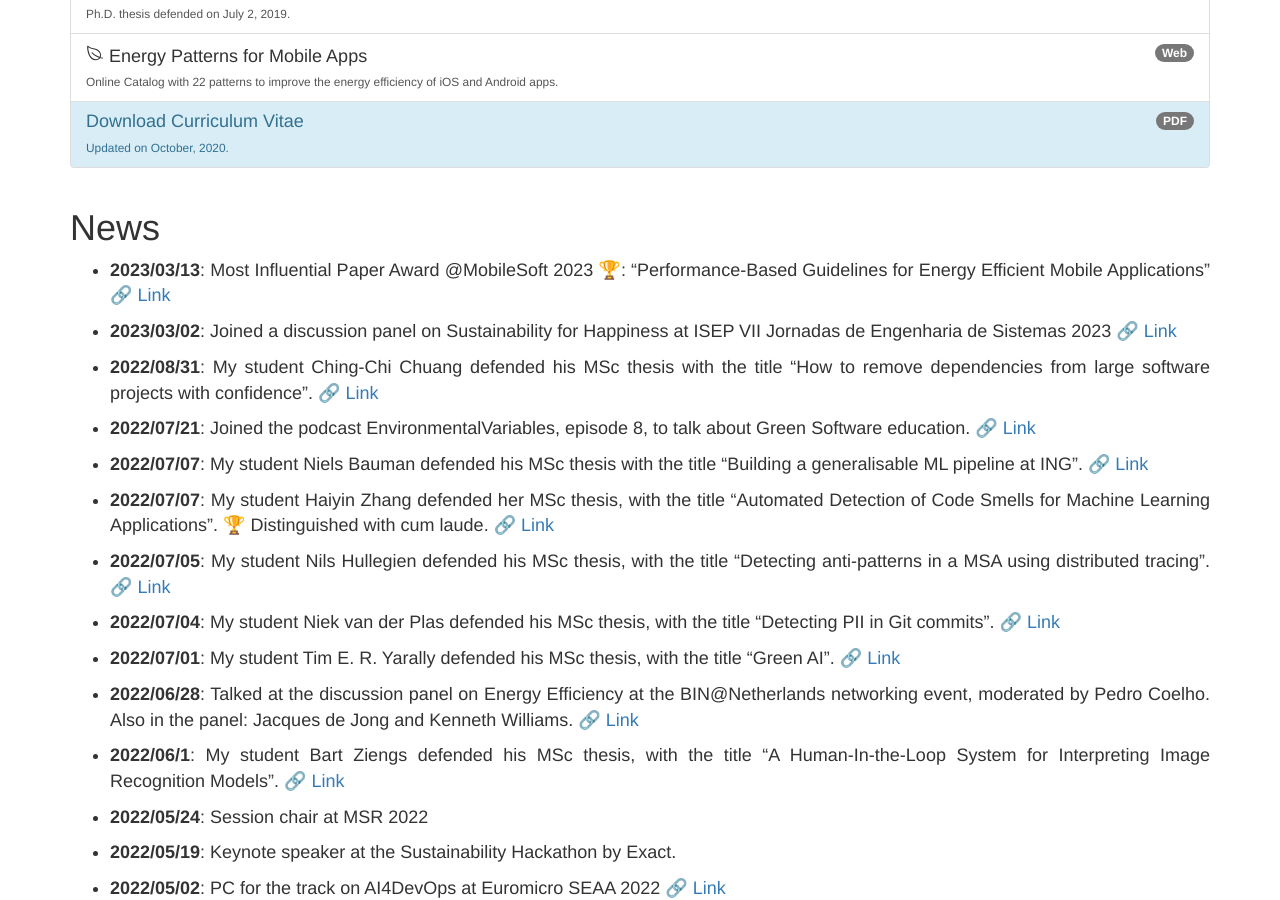
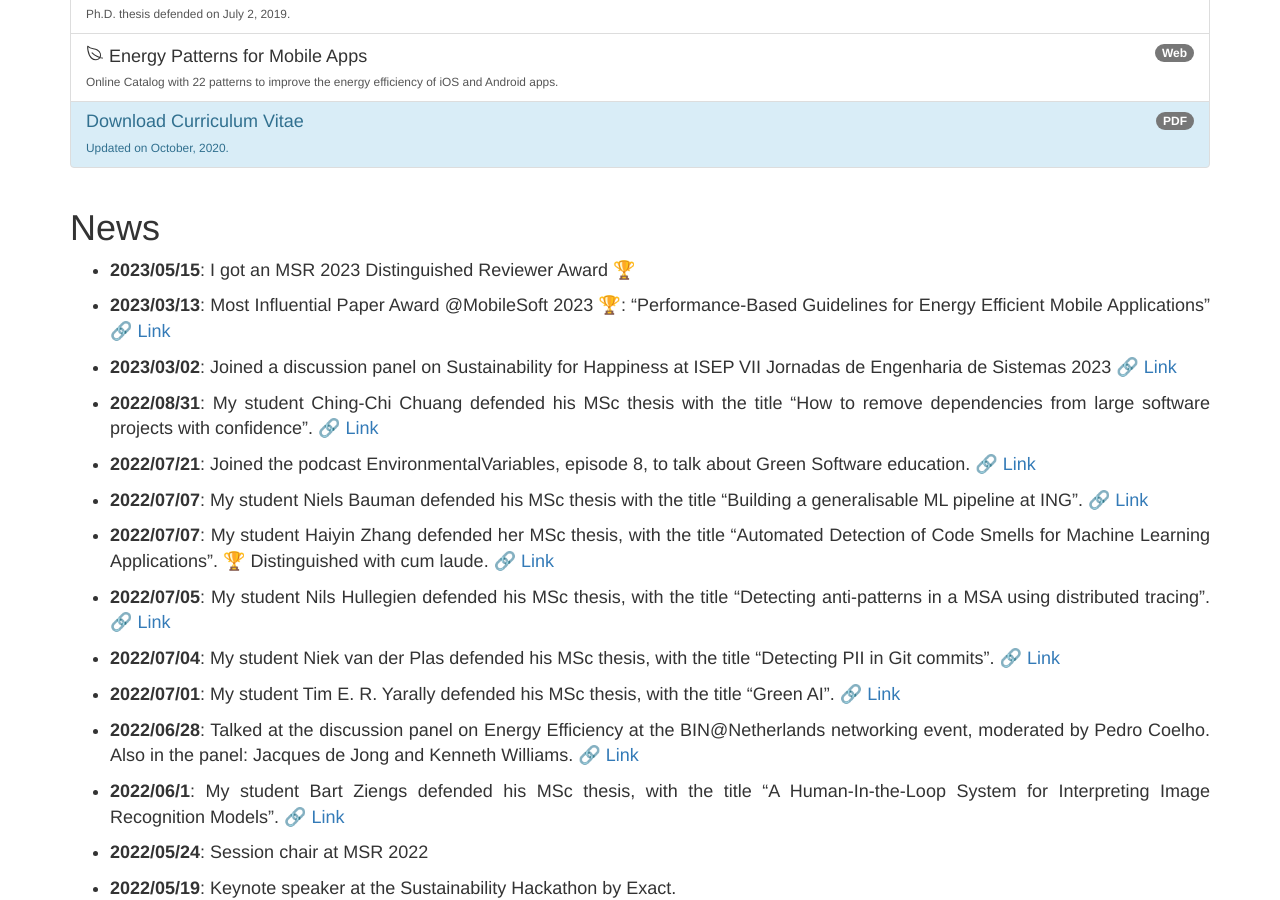
Before and after one commit to luiscruz/luiscruz.github.io, a Jekyll site: the page built from index.md, in a window 1280 px wide and 900 px high, scrolled down 553 px. Built offline with Jekyll 4.4.1, drawn with Linux system fonts in a browser that asks for light colours.

Commit message:
msr award

```diff
--- a/_data/updates.yml
+++ b/_data/updates.yml
@@ -1,3 +1,5 @@
+- msg: "I got an MSR 2023 Distinguished Reviewer Award 🏆"
+  date: "2023/05/15"
 - msg: "Most Influential Paper Award @MobileSoft 2023 🏆: \"Performance-Based Guidelines for Energy Efficient Mobile Applications\""
   link: "http://luiscruz.github.io/publications/2017-05-performance.html"
   date: 2023/03/13
```
